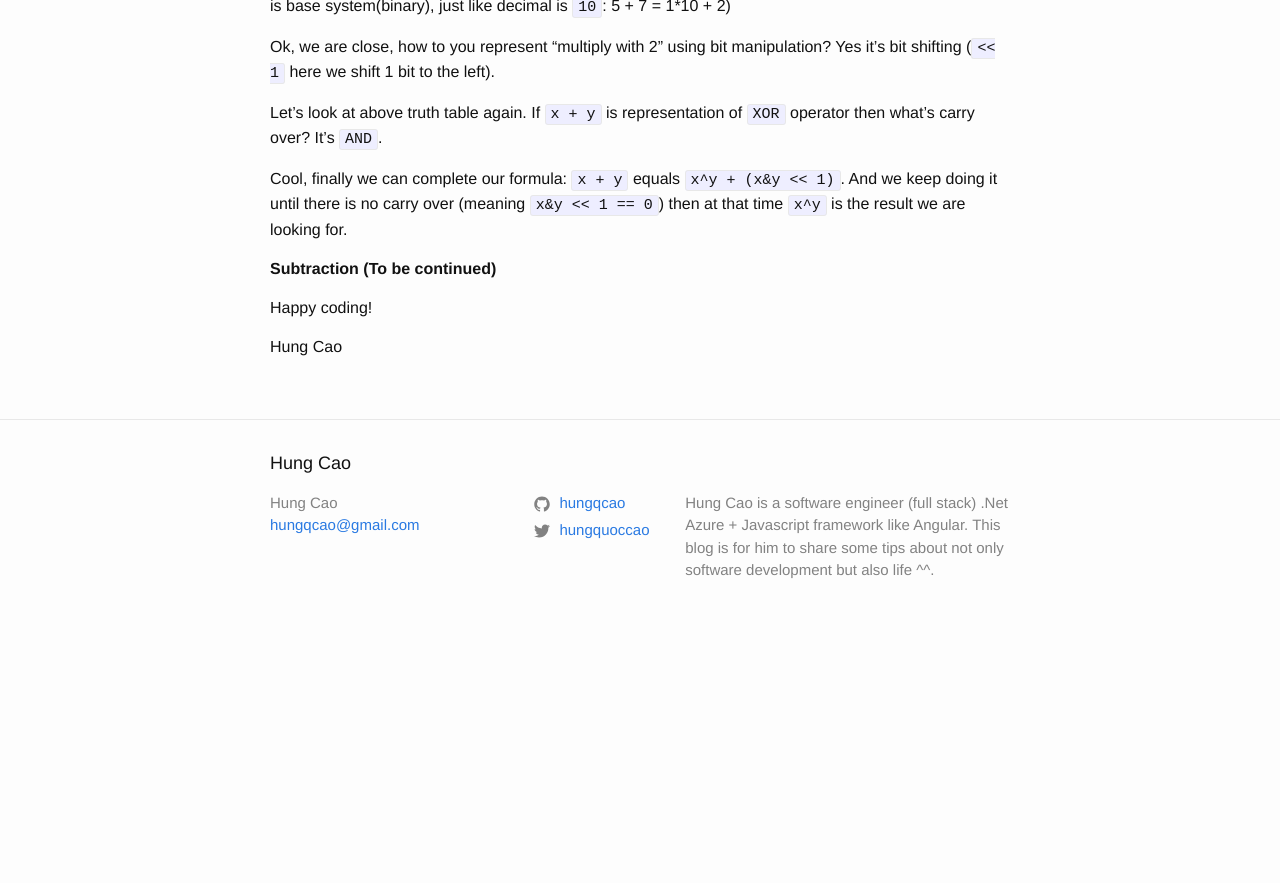
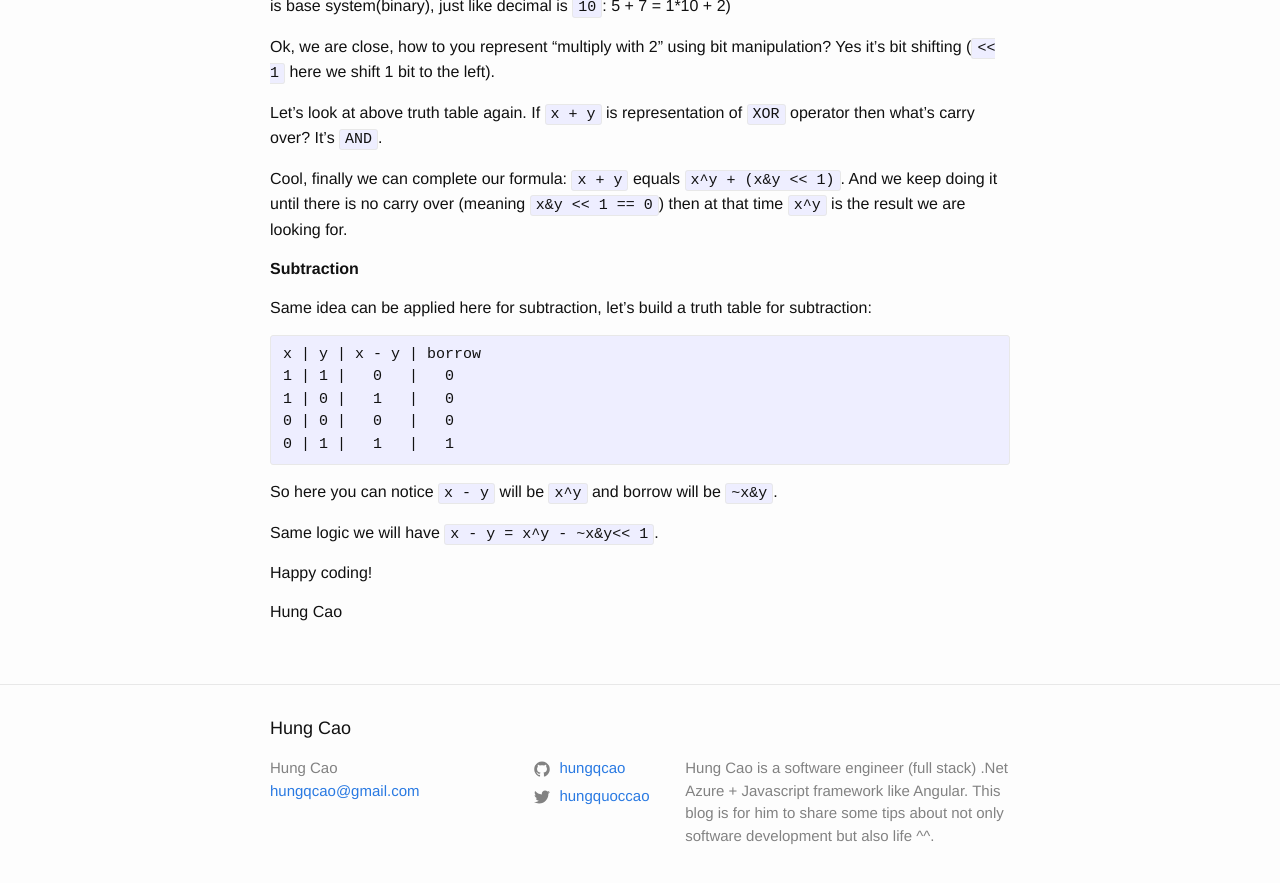
Before and after one commit to hungqcao/hungqcao.github.io, a Jekyll site: the page built from _posts/2017-08-23-addition-subtraction-using-bit-manipulation.markdown, in a window 1280 px wide and 900 px high, scrolled down 1014 px. Shown: the top 883 px of the window. Built offline with Jekyll 4.4.1, drawn with Linux system fonts in a browser that asks for light colours; before the commit the page ends 1656 px from its top, so only the background shows below that.

Commit message:
add post about bit manipulation v3

```diff
--- a/_posts/2017-08-23-addition-subtraction-using-bit-manipulation.markdown
+++ b/_posts/2017-08-23-addition-subtraction-using-bit-manipulation.markdown
@@ -49,7 +49,21 @@ Let's look at above truth table again. If `x + y` is representation of `XOR` ope
 
 Cool, finally we can complete our formula: `x + y` equals `x^y + (x&y << 1)`. And we keep doing it until there is no carry over (meaning `x&y << 1 == 0`) then at that time `x^y` is the result we are looking for.
 
-**Subtraction (To be continued)**
+**Subtraction**
+
+Same idea can be applied here for subtraction, let's build a truth table for subtraction:
+
+{% highlight HTML %}
+x | y | x - y | borrow
+1 | 1 |   0   |   0
+1 | 0 |   1   |   0
+0 | 0 |   0   |   0
+0 | 1 |   1   |   1
+{% endhighlight %}
+
+So here you can notice `x - y` will be `x^y` and borrow will be `~x&y`.
+
+Same logic we will have `x - y = x^y - ~x&y<< 1`.
 
 Happy coding!
 
```
